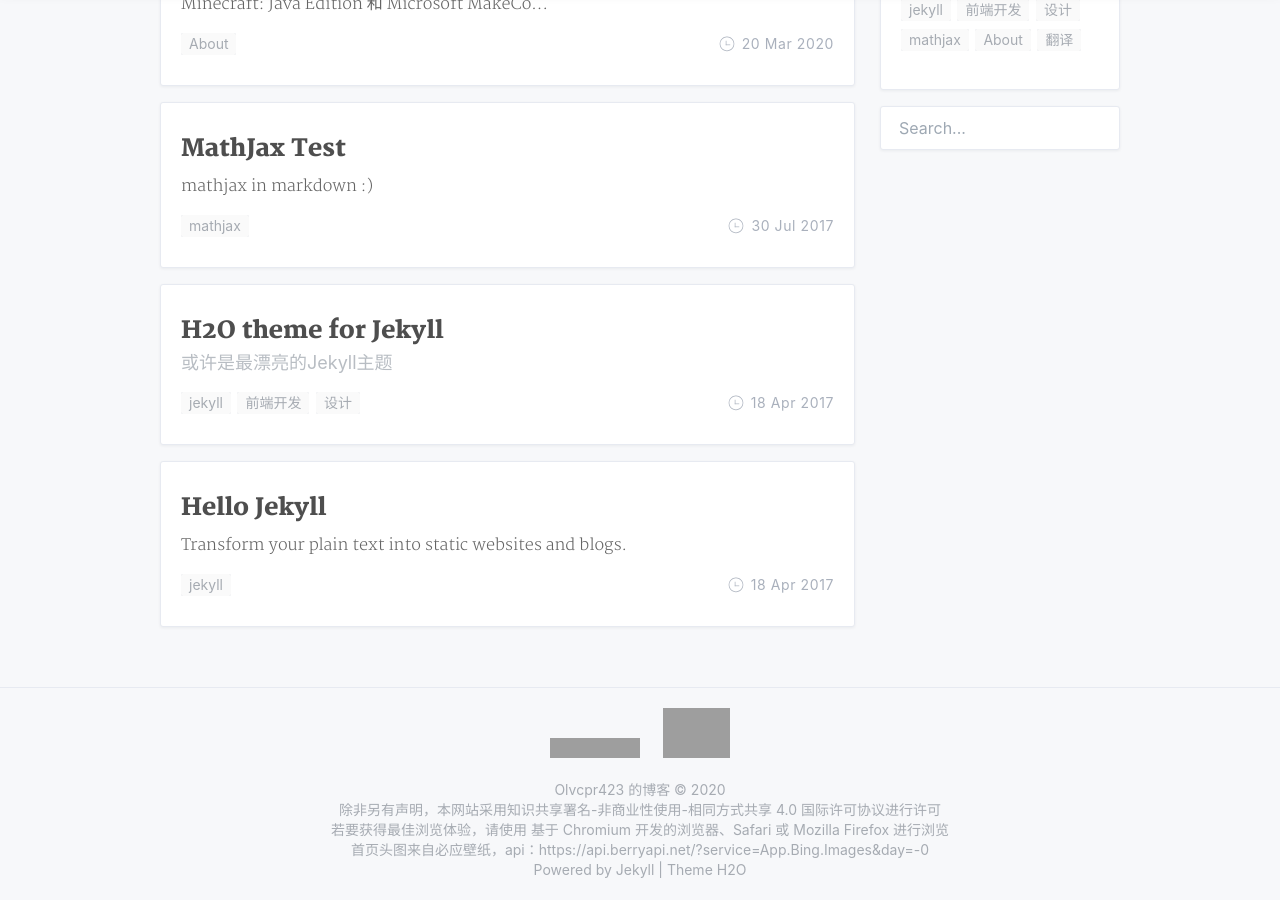
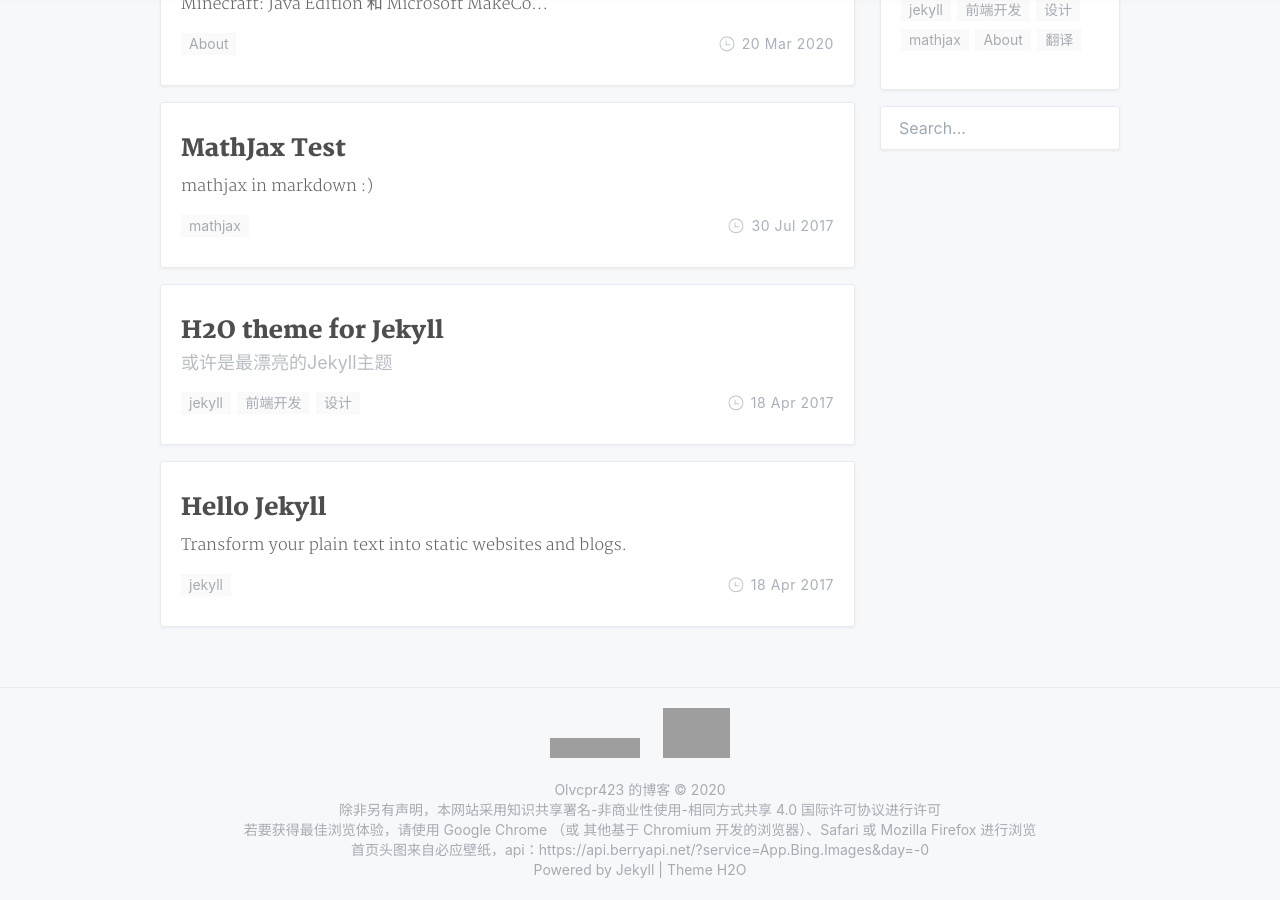
Before and after one commit to Olvcpr423/Olvcpr423.github.io, a Jekyll site: the page built from index.html, in a window 1280 px wide and 900 px high, scrolled down 783 px. Built offline with Jekyll 4.4.1, drawn with Linux system fonts in a browser that asks for light colours; nearby versions of some CDN libraries; the list of posts is cut into pages by our own code; a style sheet for code colours, icons or effects is not loaded; grey boxes are pictures that could not be loaded.

Commit message:
Update footer.html

```diff
--- a/_includes/footer.html
+++ b/_includes/footer.html
@@ -15,7 +15,7 @@
   {{ current }}
   </section>
   <section>除非另有声明，本网站采用<a rel="license" href="http://creativecommons.org/licenses/by-nc-sa/4.0/">知识共享署名-非商业性使用-相同方式共享 4.0 国际许可协议</a>进行许可</section>
-  <section>若要获得最佳浏览体验，请使用 <a href='https://zh.wikipedia.org/wiki/Chromium#%E9%9D%9E%E5%AE%98%E6%96%B9%E4%BF%AE%E6%94%B9%E7%89%88'>基于 Chromium 开发的浏览器</a>、Safari 或 <a href='https://www.firefox.com.cn/'>Mozilla Firefox</a> 进行浏览</section>
+   <section>若要获得最佳浏览体验，请使用 <a href='https://www.google.cn/chrome/'>Google Chrome</a> （或 <a href='https://zh.wikipedia.org/wiki/Chromium#%E9%9D%9E%E5%AE%98%E6%96%B9%E4%BF%AE%E6%94%B9%E7%89%88'>其他基于 Chromium 开发的浏览器</a>）、Safari 或 <a href='https://www.firefox.com.cn/'>Mozilla Firefox</a> 进行浏览</section>
   <section>首页头图来自必应壁纸，api：https://api.berryapi.net/?service=App.Bing.Images&day=-0</section>
   <section>Powered by <a href="//jekyllrb.com">Jekyll</a> | <a href="https://github.com/kaeyleo/jekyll-theme-H2O">Theme H2O</a></section>
 </footer>
```
